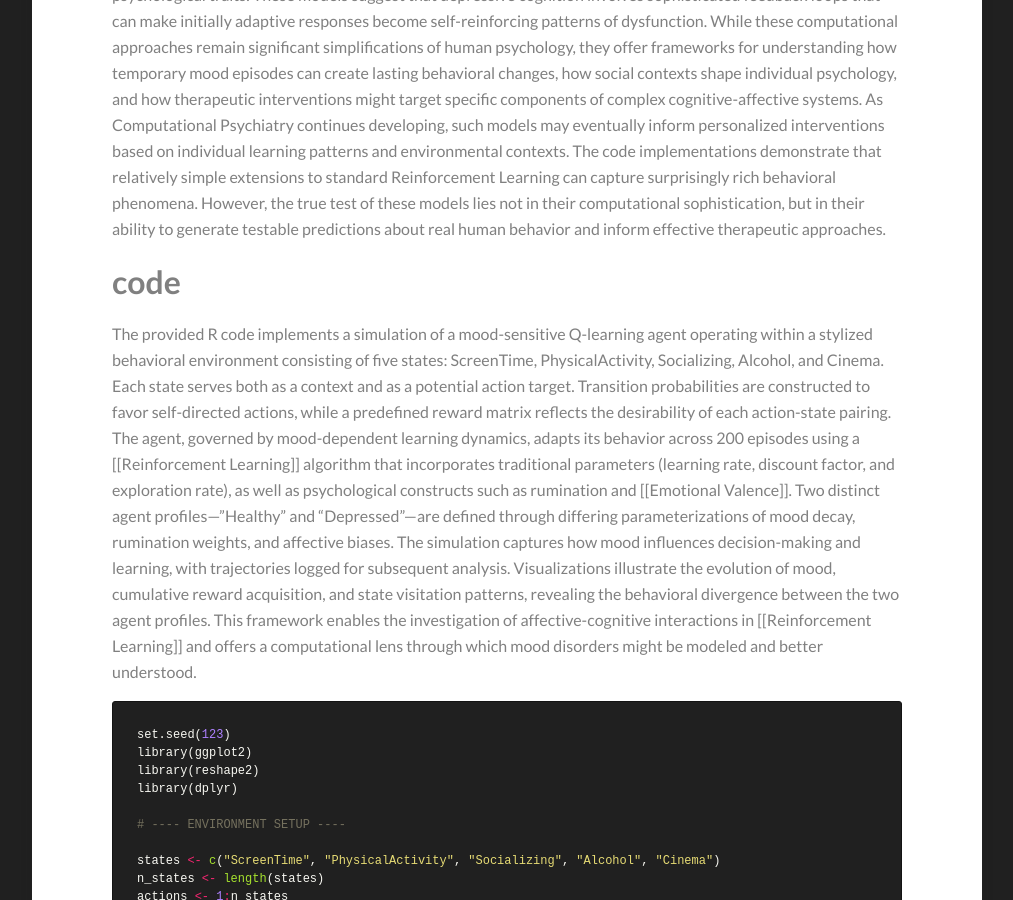
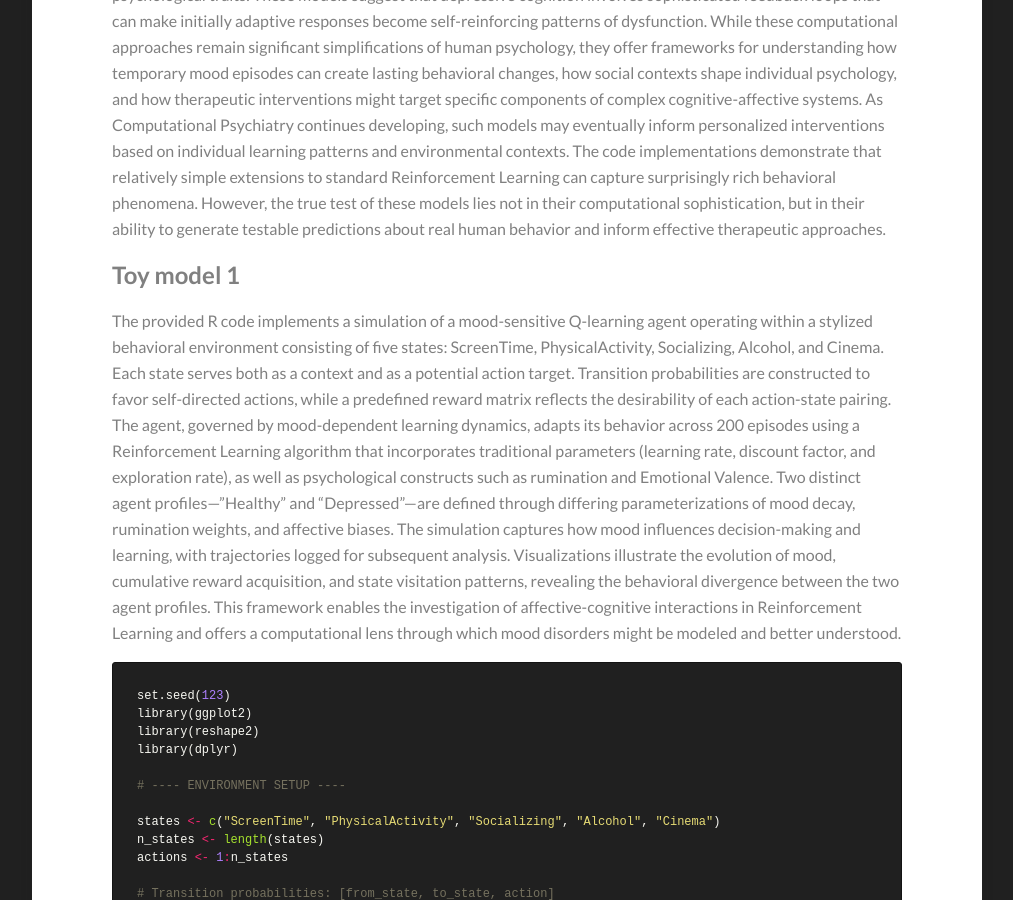
Before and after one commit to Kamran-Afzali/Kamran-Afzali.github.io, a Jekyll site: the page built from _posts/2026-10-24-Q-Learning_DEP_3.md, in a window 1280 px wide and 900 px high, scrolled down 4396 px. Shown: the whole window, without its empty margins (133-1146 px from the left). Built offline with Jekyll 4.4.1, drawn with Linux system fonts in a browser that asks for light colours; our own code applies the rules of GitHub Pages for plain Markdown files; some of the changed text lies outside the part shown.

Commit message:
Update 2026-10-24-Q-Learning_DEP_3.md

````diff
--- a/_posts/2026-10-24-Q-Learning_DEP_3.md
+++ b/_posts/2026-10-24-Q-Learning_DEP_3.md
@@ -72,10 +72,10 @@
 
 Moving beyond simple bandit tasks here we discussed depression not as a collection of fixed parameter changes, but as dynamic patterns emerging from complex interactions between learning, affect, social context, and evolving psychological traits. These models suggest that depressive cognition involves sophisticated feedback loops that can make initially adaptive responses become self-reinforcing patterns of dysfunction. While these computational approaches remain significant simplifications of human psychology, they offer frameworks for understanding how temporary mood episodes can create lasting behavioral changes, how social contexts shape individual psychology, and how therapeutic interventions might target specific components of complex cognitive-affective systems. As Computational Psychiatry continues developing, such models may eventually inform personalized interventions based on individual learning patterns and environmental contexts. The code implementations demonstrate that relatively simple extensions to standard  Reinforcement Learning can capture surprisingly rich behavioral phenomena. However, the true test of these models lies not in their computational sophistication, but in their ability to generate testable predictions about real human behavior and inform effective therapeutic approaches.
 
-# code
+## Toy model 1
 
 
-The provided R code implements a simulation of a mood-sensitive Q-learning agent operating within a stylized behavioral environment consisting of five states: ScreenTime, PhysicalActivity, Socializing, Alcohol, and Cinema. Each state serves both as a context and as a potential action target. Transition probabilities are constructed to favor self-directed actions, while a predefined reward matrix reflects the desirability of each action-state pairing. The agent, governed by mood-dependent learning dynamics, adapts its behavior across 200 episodes using a [[Reinforcement Learning]] algorithm that incorporates traditional parameters (learning rate, discount factor, and exploration rate), as well as psychological constructs such as rumination and [[Emotional Valence]]. Two distinct agent profiles—"Healthy" and "Depressed"—are defined through differing parameterizations of mood decay, rumination weights, and affective biases. The simulation captures how mood influences decision-making and learning, with trajectories logged for subsequent analysis. Visualizations illustrate the evolution of mood, cumulative reward acquisition, and state visitation patterns, revealing the behavioral divergence between the two agent profiles. This framework enables the investigation of affective-cognitive interactions in [[Reinforcement Learning]] and offers a computational lens through which mood disorders might be modeled and better understood.
+The provided R code implements a simulation of a mood-sensitive Q-learning agent operating within a stylized behavioral environment consisting of five states: ScreenTime, PhysicalActivity, Socializing, Alcohol, and Cinema. Each state serves both as a context and as a potential action target. Transition probabilities are constructed to favor self-directed actions, while a predefined reward matrix reflects the desirability of each action-state pairing. The agent, governed by mood-dependent learning dynamics, adapts its behavior across 200 episodes using a Reinforcement Learning algorithm that incorporates traditional parameters (learning rate, discount factor, and exploration rate), as well as psychological constructs such as rumination and Emotional Valence. Two distinct agent profiles—"Healthy" and "Depressed"—are defined through differing parameterizations of mood decay, rumination weights, and affective biases. The simulation captures how mood influences decision-making and learning, with trajectories logged for subsequent analysis. Visualizations illustrate the evolution of mood, cumulative reward acquisition, and state visitation patterns, revealing the behavioral divergence between the two agent profiles. This framework enables the investigation of affective-cognitive interactions in Reinforcement Learning and offers a computational lens through which mood disorders might be modeled and better understood.
 
 ```r
 set.seed(123)
@@ -245,6 +245,7 @@
   labs(title = "State Visits Over Time") +
   theme_minimal()
 ```
+## Toy model 2
 
 This R script extends a mood-sensitive Q-learning framework by integrating a model of social influence into agent-based simulations. The environment consists of five behavioral states, each associated with specific reward structures and transition probabilities that favor action-related state persistence. A Q-learning agent learns over 200 episodes, adjusting its action values (Q-values) in response to both intrinsic mood dynamics and extrinsic peer feedback. Mood is influenced by a combination of reinforcement (positive or negative reward-based rumination) and social appraisal, which is modeled via a feedback mechanism. Depending on the specified mode—random or state-based—peer responses are either probabilistically assigned or derived from a normative evaluation of the selected action (e.g., rewarding socializing, penalizing alcohol use). Two agent profiles, representing "Healthy" and "Depressed" individuals, are simulated using distinct parameter configurations that modulate sensitivity to reward, social feedback, and mood inertia. The resulting trajectories are analyzed through visualizations of mood evolution, cumulative reward, behavioral state transitions, and peer feedback patterns. This simulation framework provides a computational approach for examining the interplay between affect, learning, and social context, offering insights into behavioral trajectories characteristic of differing mental health profiles.
 
@@ -433,7 +434,7 @@
 ```
 
 
-
+## Toy model 3
 
 This script implements a simulation of Q-learning agents embedded within a behavioral environment, with a focus on dynamic identity traits and their influence on learning and affect. The environment comprises five states representing common daily activities, each associated with fixed rewards and uniform state transition probabilities. A central feature of the model is the integration of three mutable identity parameters—rumination bias, social sensitivity, and goal orientation—which evolve in response to experience. Mood updates are driven by both intrinsic reward processing and extrinsic peer feedback, with the magnitude and direction of these effects modulated by the agent’s current identity profile. Action selection follows an ε-greedy policy, and Q-values are updated using an optimism-weighted delta, accounting for motivational framing. Identity traits are adjusted across episodes based on recent affective and social experiences, providing a feedback loop between psychological traits and behavior. The simulation runs across multiple agents to generate heterogeneous trajectories, with visualizations depicting mood fluctuation and the evolution of identity traits over time. This model contributes to computational affective science by capturing the bidirectional interactions between mood, behavior, learning, and personality-like traits in a socially influenced decision-making context.
 
````
Also changed, not shown: other parts of _posts/2026-10-24-Q-Learning_DEP_3.md (+4 -4 lines).
